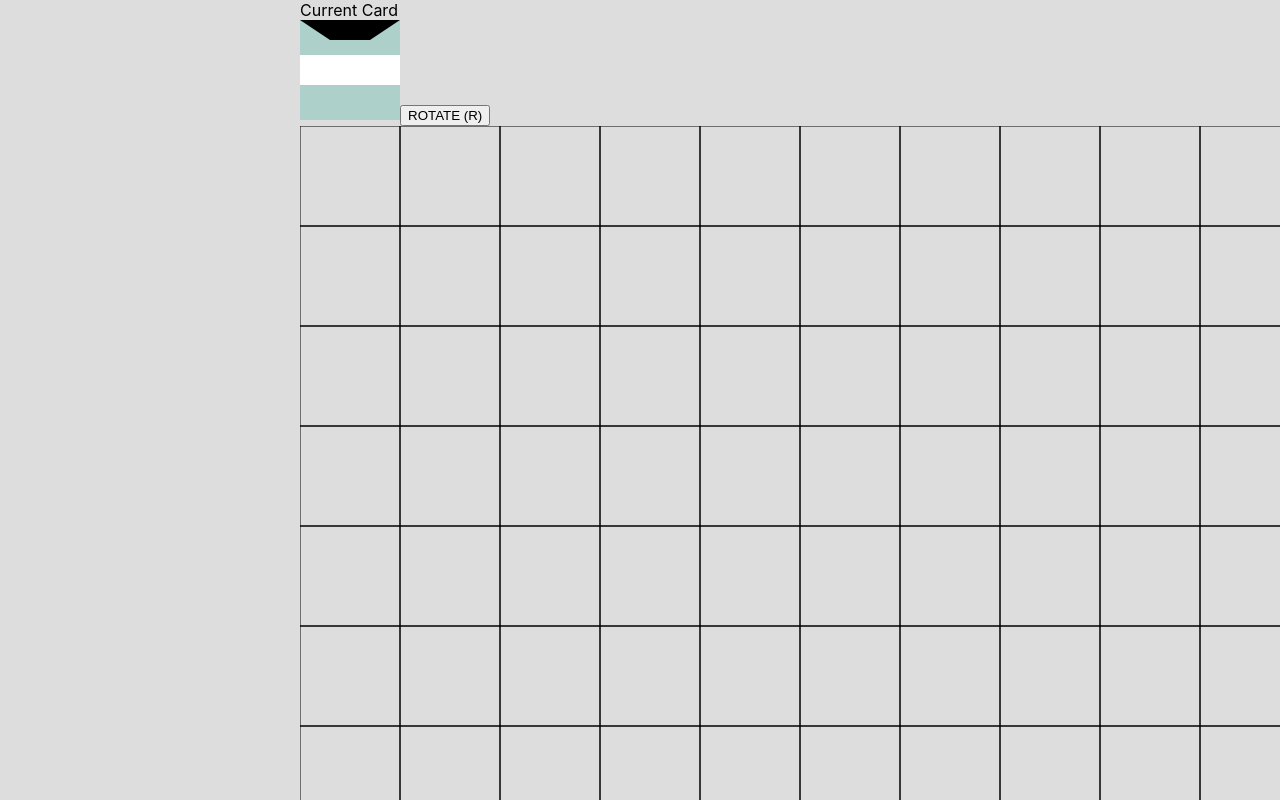
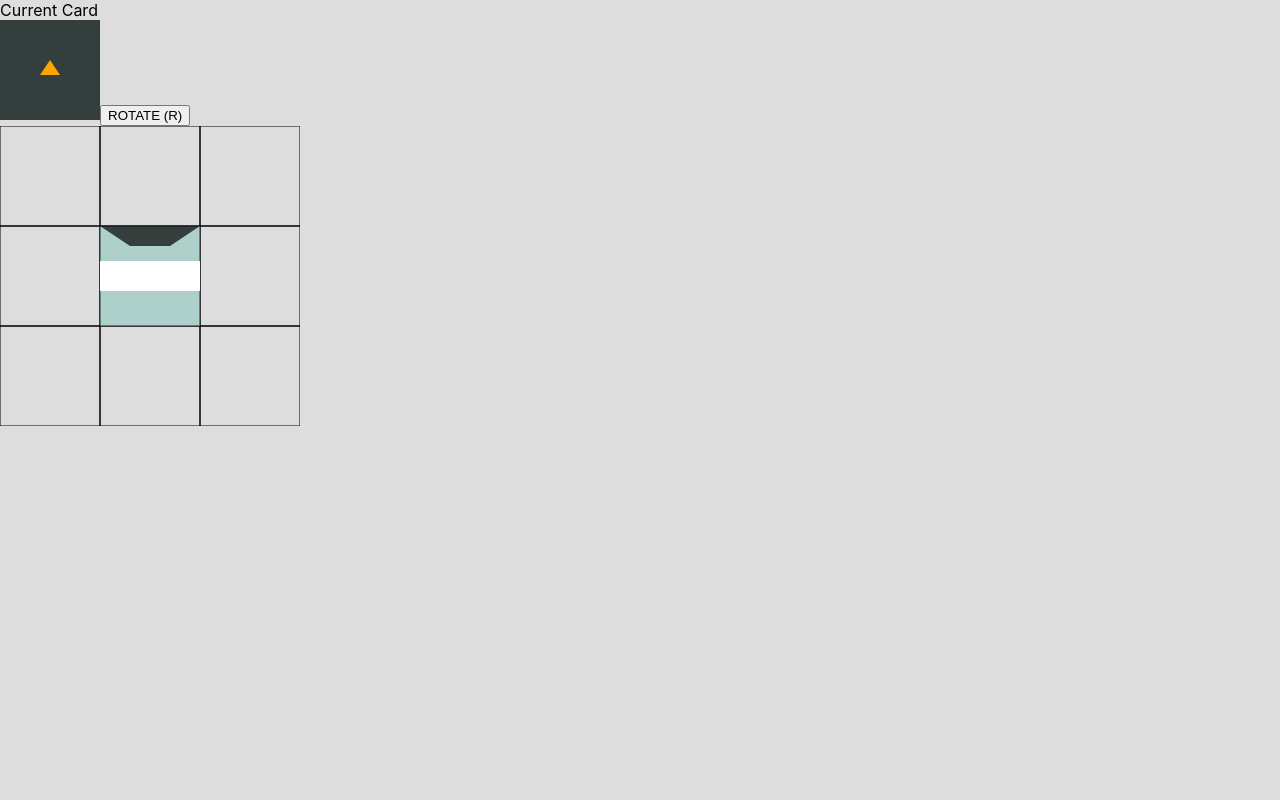
Before and after one commit to BenceLovas/game-city-builder, a React (Create React App) app: page / in a window 1280 px wide. Shown: the top 800 px of the page. Built offline with nearby package versions, Linux system fonts and the light colour scheme.

Commit message:
dynamic scale of table on new card addition

```diff
--- a/src/App.js
+++ b/src/App.js
@@ -1,23 +1,54 @@
-import { getShuffledCards } from './cards/cardController'
-import {useState, useEffect, useCallback} from 'react';
+import { useEffect, useState } from 'react';
+import { getShuffledCards } from './cards/cardController';
+import Card from './cards/component/Card';
+
 
 const cards = getShuffledCards();
-
+const tableBase = [
+  [{x: 0, y: 0}, {x: 100, y: 0}, {x: 200, y: 0}],
+  [{x: 0, y: 100}, {x: 100, y: 100, card: cards[0]}, {x: 200, y: 100}],
+  [{x: 0, y: 200}, {x: 100, y: 200}, {x: 200, y: 200}],
+]
 function App() {
-  const [currentCardIndex, setCurrentCardIndex] = useState(0)
-  const [cardsOnTable, setCardsOnTable] = useState([])
+  const [table, setTable] = useState(tableBase)
+  const [currentCardIndex, setCurrentCardIndex] = useState(1)
   const [rotation, setRotation] = useState(0)
-
-  const createTable = () => {
+  const [cardsOnTable, setCardsOnTable] = useState([
+    <Card key={cards[0].id} x={100} y={100} rotation={rotation} elements={cards[0].elements}/>
+  ])
+  const createGrid = () => {
     const rectagles = []
-    for (let i = 0; i < 10; i++) {
-      for (let j = 0; j < 10; j++) {
-        rectagles.push(<rect x={i * 100} y={j * 100} width="100" height="100" fill="transparent" stroke="black" stroke-width="1"/>);
+    console.log(table)
+    for (let i = 0; i < table.length; i++) {
+      for (let j = 0; j < table[i].length; j++) {
+        rectagles.push(<rect x={table[i][j].x} y={table[i][j].y} width="100" height="100" fill="transparent" stroke="black" stroke-width="1"/>);
       }
     }
 
     return rectagles;
   }
+  const [grid, setGrid] = useState(createGrid())
+  const [width, setWidth] = useState(300);
+  const [height, setHeight] = useState(300);
+
+
+  useEffect(() => {
+    setCardsOnTable(() => {
+      const cards = []
+      for (let i = 0; i < table.length; i++) {
+        for (let j = 0; j < table[i].length; j++) {
+          if (table[i][j].card) {
+            const el = table[i][j]
+            cards.push(<Card key={el.card.id} x={el.x} y={el.y} rotation={el.rotation} elements={el.card.elements}/>)
+          }
+        }
+      }
+      return cards;
+    })
+    setGrid(createGrid())
+    setHeight(table.length * 100);
+    setWidth(table[0].length * 100);
+  }, [table])
 
   const rotateCard = () => {
     setRotation((prev) => (prev + 90) % 360)
@@ -26,16 +57,76 @@ function App() {
   const onClick = (evt) => {
     const x = Math.floor(evt.nativeEvent.layerX / 100) * 100
     const y = Math.floor(evt.nativeEvent.layerY / 100) * 100
-    setCardsOnTable([
-      ...cardsOnTable,
-      <svg x={x} y={y} width="100" height="100" xmlns="http://www.w3.org/2000/svg">
-        <rect width="100%" height="100%" fill="rgba(132, 197, 186, 0.52)"/>
-        <g transform={'rotate(' + rotation + ')'} transform-origin="center">
-        {cards[currentCardIndex].elements}
 
-        </g>
-      </svg>
-    ])
+    // validate move
+      // validate place - is it next to a tile
+      // validate sides
+
+
+
+    const addNewCardData = (newTable) => {
+        for (let i = 0; i < newTable.length; i++) {
+          for (let j = 0; j < newTable[i].length; j++) {
+            const newCardData = {
+              ...newTable[i][j],
+            }
+            // add new card data
+            if (Math.floor(evt.nativeEvent.layerX / 100) === j && Math.floor(evt.nativeEvent.layerY / 100) === i) {
+              newCardData.card = cards[currentCardIndex]
+              newCardData.rotation = rotation;
+            }
+            newTable[i][j] = newCardData;
+          }
+        }
+    }
+
+    const updateCoordinates = (newTable) => {
+      for (let i = 0; i < newTable.length; i++) {
+        for (let j = 0; j < newTable[i].length; j++) {
+          const newCardData = {
+            ...newTable[i][j],
+            x: j * 100,
+            y: i * 100,
+          }
+          newTable[i][j] = newCardData
+        }
+      }
+    }
+
+    setTable(prevTable => {
+      const newTable = prevTable.map(row => [...row]);
+      addNewCardData(newTable);
+      if (x === 0) {
+        // add left column
+        for (let i = 0; i < newTable.length; i++) {
+          newTable[i] = [null, ...newTable[i]]
+        }
+      }
+      if (y === 0) {
+        // add top row
+        const newRow = []
+        for (let i = 0; i < newTable[0].length; i++) {
+          newRow.push(null)
+        }
+        newTable.unshift(newRow)
+      }
+      if (x === (prevTable[0].length - 1) * 100) {
+        // add right column
+        for (let i = 0; i < newTable.length; i++) {
+          newTable[i] = [...newTable[i], null]
+        }
+      }
+      if (y === (prevTable.length - 1) * 100) {
+        // add bottom row
+        const newRow = []
+        for (let i = 0; i < newTable[0].length; i++) {
+          newRow.push(null)
+        }
+        newTable.push(newRow)
+      }
+      updateCoordinates(newTable);
+      return newTable;
+    })
     setCurrentCardIndex(currentCardIndex + 1)
   }
 
@@ -55,7 +146,7 @@ function App() {
   }, []);
 
   return (
-    <div style={{ position: 'relative', marginLeft: 300}}>
+    <div style={{ position: 'relative'}}>
 
       <div>
         <div>Current Card</div>
@@ -69,13 +160,13 @@ function App() {
         <button onClick={() => rotateCard()}>ROTATE (R)</button>
       </div>
       <div style={{ position: 'absolute'}} >
-        <svg width="1000" height="1000" xmlns="http://www.w3.org/2000/svg">
-          {createTable()}
+        <svg width={width} height={height} xmlns="http://www.w3.org/2000/svg">
+          {grid}
         </svg>
 
       </div>
       <div style={{ position: 'absolute'}} >
-        <svg width="1000" height="1000" xmlns="http://www.w3.org/2000/svg" onClick={onClick}>
+        <svg width={width} height={height} xmlns="http://www.w3.org/2000/svg" onClick={onClick}>
           {cardsOnTable}
         </svg>
 
--- a/src/cards/cardElements.js
+++ b/src/cards/cardElements.js
@@ -1,4 +1,4 @@
-export const church = <circle cx="50" cy="50" r="30" stroke="black" stroke-width="3" fill="black" />
+export const church = <circle cx="50" cy="50" r="30" fill="rgba(0,0,0, .7)" />
 export const roadTurnLeft = <path d="M 0 50 C 0 50, 50 50, 50 100" stroke="white" stroke-width="30" fill="transparent"/>
 export const roadTurnRight = <path d="M 50 100 C 50 70, 70 50, 100 50" stroke="white" stroke-width="30" fill="transparent"/>
 export const roadHorizontal = <path d="M 0 50 L 100 50" stroke="white" stroke-width="30" fill="transparent"/>
@@ -14,7 +14,7 @@ export const cityTop = <path
         L 100 0
         Z
     "
-    fill="black"
+    fill="rgba(0,0,0, .7)"
 />
 export const cityBottom = <path
 d="
@@ -24,7 +24,7 @@ d="
     L 100 100
     Z
 "
-fill="black"
+fill="rgba(0,0,0, .7)"
 />
 export const cityRight = <path
 d="
@@ -34,7 +34,7 @@ d="
     L 100 100
     Z
 "
-fill="black"
+fill="rgba(0,0,0, .7)"
 />
 export const cityHorizontal = <path
 d="
@@ -48,7 +48,7 @@ d="
     L 0 100
     Z
 "
-fill="black"
+fill="rgba(0,0,0, .7)"
 />
 
 export const cityTopRight = <path
@@ -62,7 +62,7 @@ d="
     L 100 0
     Z
 "
-fill="black"
+fill="rgba(0,0,0, .7)"
 />
 
 export const cityTopRightLeft = <path
@@ -75,7 +75,7 @@ d="
     L 0 100
     Z
 "
-fill="black"
+fill="rgba(0,0,0, .7)"
 />
 export const cityFull = <path
 d="
@@ -85,5 +85,5 @@ d="
     L 0 100
     Z
 "
-fill="black"
+fill="rgba(0,0,0, .7)"
 />
--- /dev/null
+++ b/src/cards/component/Card.js
@@ -0,0 +1,13 @@
+import { cards } from "../cards";
+const Card = ({x, y, rotation, elements}) => {
+    return (
+      <svg x={x} y={y} width="100" height="100" xmlns="http://www.w3.org/2000/svg">
+        <rect width="100%" height="100%" fill="rgba(132, 197, 186, 0.52)"/>
+        <g transform={'rotate(' + rotation + ')'} transform-origin="center">
+            {elements}
+        </g>
+      </svg>
+    )
+}
+
+export default Card;
```
Also changed, not shown: 2 other files (tests, documents, lock files or other folders).
